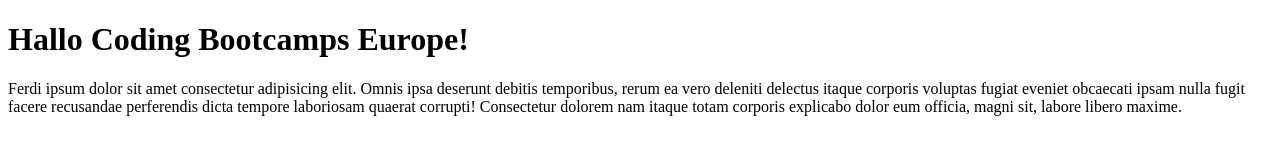
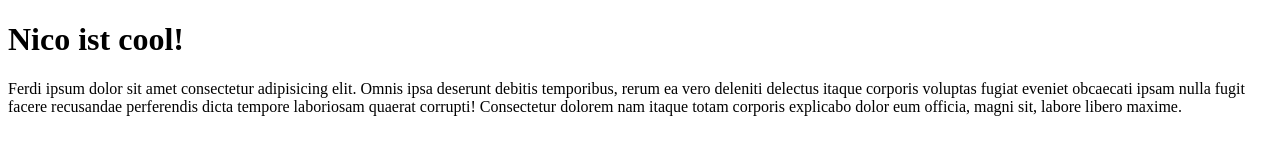
Before and after one commit to ferniemann/test-project, a plain HTML site: page index.html in a window 1280 px wide. Drawn offline with Linux system fonts and the light colour scheme.

Commit message:
nico is cool

```diff
--- a/index.html
+++ b/index.html
@@ -7,7 +7,7 @@
         <title>Document</title>
     </head>
     <body>
-        <h1>Hallo Coding Bootcamps Europe!</h1>
+        <h1>Nico ist cool!</h1>
         <p>
             Ferdi ipsum dolor sit amet consectetur adipisicing elit. Omnis ipsa deserunt debitis
             temporibus, rerum ea vero deleniti delectus itaque corporis voluptas fugiat eveniet
```
